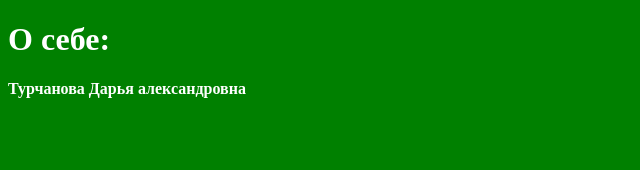
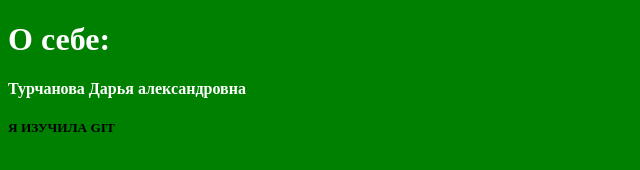
Before and after one commit to slippperrr/Git_Turchanova_PR31, a plain HTML site: page index.html in a window 1280 px wide. Shown: the whole page, without its empty margins (0-640 px from the left). Drawn offline with Linux system fonts and the light colour scheme.

Commit message:
изменено

```diff
--- a/index.html
+++ b/index.html
@@ -7,5 +7,6 @@
 	<body>
 		<h1>О себе:</h1>
 		<h4>Турчанова Дарья александровна</h4>
+		<h5>Я ИЗУЧИЛА GIT</h5>
 	</body>
 </html>
```
